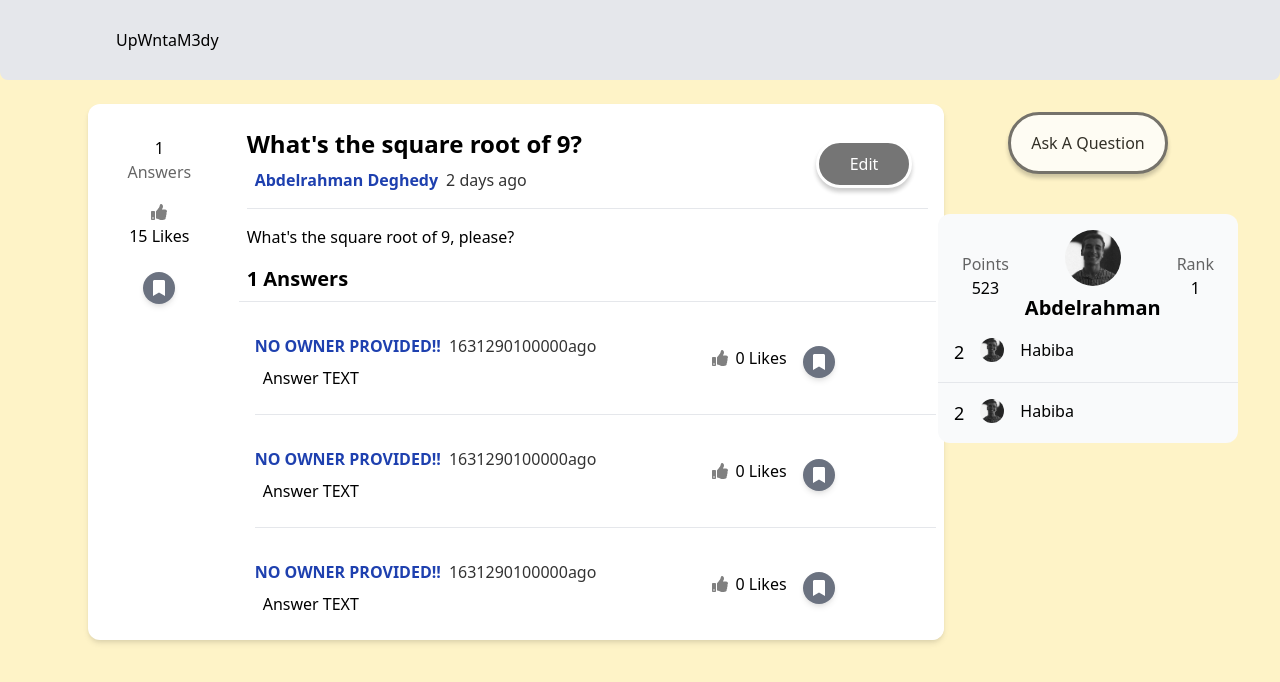
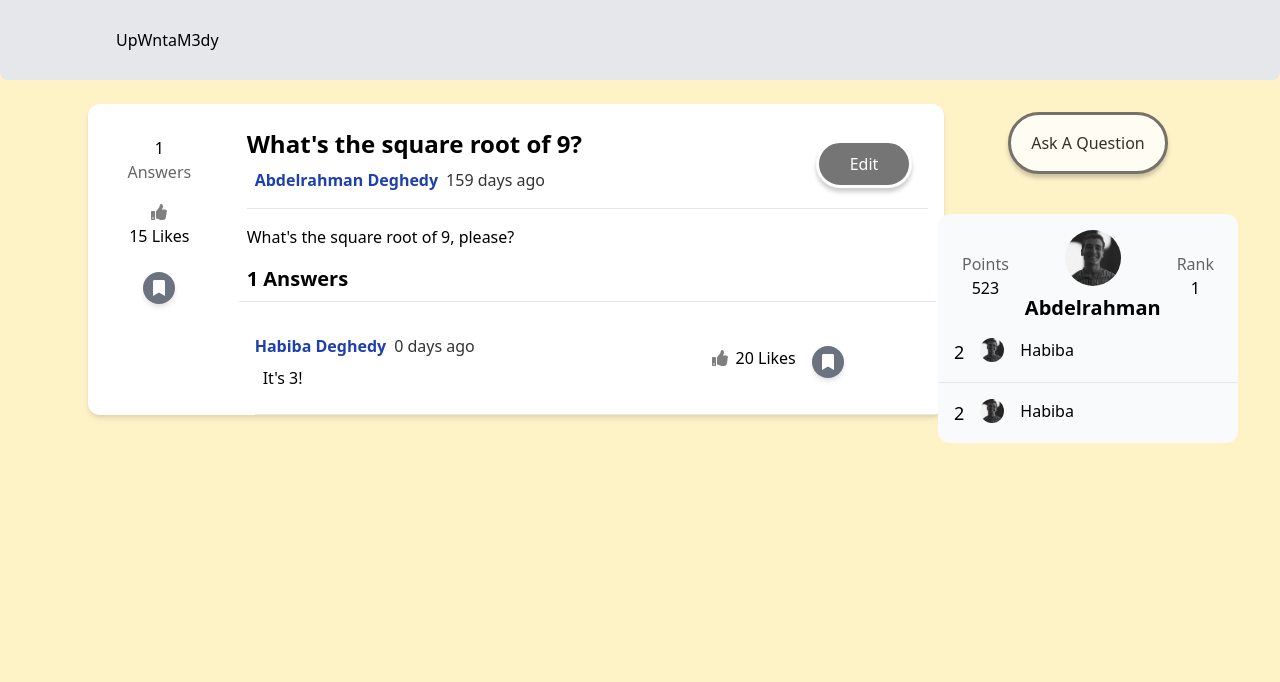
Before and after one commit to AbdelrahmanDeghedy/UpWntaM3dy, a Vue app in the folder upwntam3dy/: page /questions/4 in a window 1280 px wide. Shown: the top 682 px of the page. Built offline with nearby package versions, Linux system fonts and the light colour scheme.

Commit message:
Fixed some error in routing

```diff
--- a/upwntam3dy/src/_utils/data.js
+++ b/upwntam3dy/src/_utils/data.js
@@ -32,7 +32,7 @@ export const users = [
 export const answers = [
   {
     id: 10,
-    ownerId: 180110918,
+    ownerId: 18010918,
     questionOfAnswerId: 4,
     text: "It's 3!",
     time: Date.now(),
@@ -40,7 +40,7 @@ export const answers = [
   },
   {
     id: 5,
-    ownerId: 180110917,
+    ownerId: 18010917,
     questionOfAnswerId: 2,
     text: "It's 3!",
     time: Date.now(),
--- a/upwntam3dy/src/components/AnswerCard.vue
+++ b/upwntam3dy/src/components/AnswerCard.vue
@@ -2,10 +2,10 @@
   <div class="bg-white flex rounded-xl overflow-hidden">
     <div class="py-6 w-4/6">
       <div class="flex ml-2 my-2">
-        <div class="text-blue-800 font-bold">{{ owner }}</div>
-        <div class="opacity-80 ml-2">{{ time }}ago</div>
+        <div class="text-blue-800 font-bold">{{ getUsernameFromId(answer.ownerId) }}</div>
+        <div class="opacity-80 ml-2">{{ answerTime }} days ago</div>
       </div>
-      <div class="ml-4">Answer TEXT</div>
+      <div class="ml-4">{{answer.text}}</div>
     </div>
     <div class="py-6 flex items-center">
       <div class="flex">
@@ -13,7 +13,7 @@
           <font-awesome-icon icon="thumbs-up" :style="{ color: 'gray' }" />
         </div>
         <div class="flex items-center justify-center ml-2">
-          {{ likes }} Likes
+          {{ answer.likes }} Likes
         </div>
       </div>
       <div
@@ -26,42 +26,24 @@
 </template>
 
 <script>
-// import TheButton from "./TheButton.vue";
+import getFromIdMixin from '@/mixins/getFromIdMixin';
+import { getDayDifference } from '@/_utils/helper.ts'
+
 
 export default {
   props: {
-    answersNumber: {
-      type: Number,
-      required: true,
-      default: 0,
-    },
-    text: {
-      type: String,
-      required: true,
-      default: "NO QUESTION PROVIDED!!",
-    },
-    owner: {
-      type: String,
-      required: true,
-      default: "NO OWNER PROVIDED!!",
-    },
-    time: {
-      type: Date,
-      required: true,
-      default: Date.now(),
-    },
-    likes: {
-      type: Number,
-      required: true,
-      default: 0,
-    },
+    answer : {
+      type : Object,
+      required: true
+    }
   },
+  mixins: [ getFromIdMixin ],
   components: {
     // TheButton,
   },
   data() {
     return {
-      //
+      answerTime: getDayDifference(this.answer.time),
     };
   },
 };
--- a/upwntam3dy/src/components/QuestionDetail.vue
+++ b/upwntam3dy/src/components/QuestionDetail.vue
@@ -27,14 +27,14 @@
     <div class="flex flex-col w-5/6">
       <div class="flex justify-between">
         <div class="py-6 w-4/6 ml-4">
-          <div class="text-2xl font-semibold cursor-pointer">
+          <div class="text-2xl font-semibold">
             {{ text }}
           </div>
           <div class="flex ml-2 my-2">
             <div class="text-blue-800 font-bold">
               {{ owner }}
             </div>
-            <div class="opacity-80 ml-2">{{ time }}2 days ago</div>
+            <div class="opacity-80 ml-2">{{ time }} days ago</div>
           </div>
         </div>
 
@@ -57,13 +57,10 @@
 
         <!-- Answers -->
         <div class="ml-4">
-          <answer-card />
-          <hr class="mx-2" />
-
-          <answer-card />
-          <hr class="mx-2" />
-
-          <answer-card />
+          <div v-for="answer in getAnswersOfQuestion($route.params.qId)" :key='answer'>
+            <answer-card :answer="answer" />
+            <hr class="mx-2" />
+          </div>
         </div>
       </div>
     </div>
@@ -74,52 +71,44 @@
 import AnswerCard from "@/components/AnswerCard";
 import TheButton from "@/components/TheButton";
 
+import getFromIdMixin from '@/mixins/getFromIdMixin';
+import { getDayDifference } from '@/_utils/helper.ts'
+
 export default {
   components: {
     AnswerCard,
     TheButton,
   },
+  mixins: [ getFromIdMixin ],
   data() {
     return {
-      likes : this.findQuestionById(this.$route.params.qId).likes,
-      answersNumber : this.getAnswersOfQuestion(this.$route.params.qId).length,
-      text : this.findQuestionById(this.$route.params.qId).title,
-      owner : this.getUsernameFromId(this.findQuestionById(this.$route.params.qId).ownerId),
-      fullQuestionText : this.findQuestionById(this.$route.params.qId).fullQuestionText,
+      likes : 0,
+      answersNumber : 0,
+      text : "",
+      owner : "",
+      fullQuestionText : "",
+      time: 0,
     };
   },
-  mounted(){
-    console.log("testt>", this.$route.params.qId);
-    console.log("testt>", this.getUsernameFromId(18010918));
+  async mounted(){
+    await setTimeout(() => {
+      this.initializeValues();
+    }, 0)
 
-
+    // console.log("testt>", this.$route);
   },
   computed : {
 //
   },
   methods :{
-    getUsernameFromId(uid){
-      return this.$store.state.users.filter(user => {
-        return user.universityId === uid
-      })[0].name;
-    },
-    getAnswersOfQuestion(qId) {
-      let answers = [];
-      this.$store.state.answers.forEach((answer) => {
-        console.log("testtt", qId);
-        if (answer.questionOfAnswerId === +qId) {
-          answers.push(answer);
-        }
-      });
-      return answers;
-    },
-    findQuestionById (qId) {
-      return this.$store.state.questions.filter((question) => {
-        if (+question.id === +qId) {
-          return question;
-        }
-      })[0]
-    }
+   initializeValues(){
+      this.likes = this.findQuestionById(this.$route.params.qId)?.likes;
+      this.answersNumber = this.getAnswersOfQuestion(this.$route.params.qId)?.length;
+      this.text = this.findQuestionById(this.$route.params.qId)?.title;
+      this.owner = this.getUsernameFromId(this.findQuestionById(this.$route.params.qId)?.ownerId);
+      this.fullQuestionText = this.findQuestionById(this.$route.params.qId)?.fullQuestionText;
+      this.time = getDayDifference (this.findQuestionById(this.$route.params.qId)?.time);
+   }
   }
 };
 </script>
--- a/upwntam3dy/src/components/Questions.vue
+++ b/upwntam3dy/src/components/Questions.vue
@@ -14,7 +14,7 @@
         :id="question.id"
         :likes="question.likes"
         :owner="getUsernameFromUserId(question.ownerId)"
-        :text="question.text"
+        :text="question.title"
         :answersNumber="question.answersIds.length"
         :time="parseDate(question.time)"
       />
--- a/upwntam3dy/src/components/TheSelector.vue
+++ b/upwntam3dy/src/components/TheSelector.vue
@@ -25,7 +25,7 @@ export default {
     },
     defaultChoice: {
       type: String,
-      required: true,
+      required: false,
       default: "NO VALUES",
     },
     label: {
--- /dev/null
+++ b/upwntam3dy/src/mixins/getFromIdMixin.ts
@@ -0,0 +1,28 @@
+export default {
+  methods: {
+    getUsernameFromId(uid){
+      if (!uid) return "";
+        return this.$store.state.users.filter(user => {
+          return user.universityId === uid
+        })[0].name;
+      },
+    getAnswersOfQuestion(qId) {
+    if (!qId) return "";
+    const answers = [];
+    this.$store.state.answers.forEach((answer) => {
+        if (answer.questionOfAnswerId === +qId) {
+        answers.push(answer);
+        }
+    });
+    return answers;
+    },
+    findQuestionById (qId) {
+    if (!qId) return "";
+    return this.$store.state.questions.filter((question) => {
+        if (+question.id === +qId) {
+        return question;
+        }
+    })[0]
+    }
+  }
+}
```
